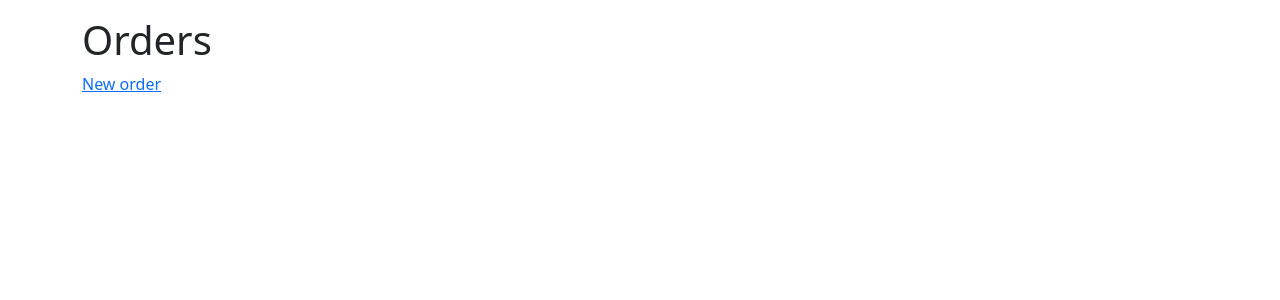
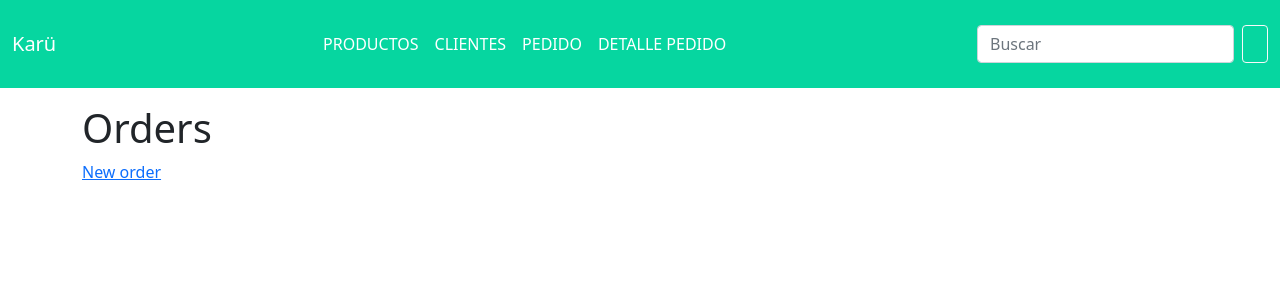
Before and after one commit to Relun/proyecto_karu, a Rails app: page /orders in a window 1280 px wide. Shown: the top 300 px of the page. Run offline with Rails 7, Linux system fonts and the light colour scheme; data that the repository does not hold is empty; some libraries are stand-ins or nearby versions.

Commit message:
navbar y fk de order/client

```diff
--- a/app/views/layouts/application.html.erb
+++ b/app/views/layouts/application.html.erb
@@ -12,6 +12,7 @@
   </head>
 
   <body>
+  <%= render 'shared/navbar' %>
     <div class="container">
       <%= yield %>
     </div>
--- /dev/null
+++ b/app/views/shared/_navbar.html.erb
@@ -0,0 +1,48 @@
+    <nav class="navbar navbar-expand-lg navbar-dark py-4" style="background-color: #06D6A0;">
+        <div class="container-fluid">
+            <a class="navbar-brand logo" href="#">Karü</a>
+            <button class="navbar-toggler" type="button" data-bs-toggle="collapse"
+                data-bs-target="#navbarSupportedContent" aria-controls="navbarSupportedContent" aria-expanded="false"
+                aria-label="Toggle navigation">
+                <span class="navbar-toggler-icon"></span>
+            </button>
+            <div class="collapse navbar-collapse" id="navbarSupportedContent">
+                <ul class="navbar-nav mx-auto mb-2 mb-lg-0">
+                    <!--<li class="nav-item">
+                        <a class="nav-link active" aria-current="page" href="#">INICIO</a>
+                    </li>-->
+                    <li class="nav-item mx-2">
+                        <%=link_to 'PRODUCTOS', products_path, style: "color:white; text-decoration:none" %>
+                    </li>
+                    <li class="nav-item mx-2">
+                        <%=link_to 'CLIENTES', clients_path, style: "color:white; text-decoration:none" %>
+                    </li>
+                    <li class="nav-item mx-2">
+                        <%=link_to 'PEDIDO', orders_path, style: "color:white; text-decoration:none" %>
+                    </li>
+                    <li class="nav-item mx-2">
+                        <%=link_to 'DETALLE PEDIDO', details_path, style: "color:white; text-decoration:none" %>
+                    </li>
+                    <!-- <li class="nav-item">
+                        <a class="nav-link active" href="#">MI CUENTA</a>
+                    </li> -->
+                    <!-- <li class="nav-item dropdown">
+                <a class="nav-link dropdown-toggle" href="#" id="navbarDropdown" role="button" data-bs-toggle="dropdown" aria-expanded="false">
+                  Dropdown
+                </a>
+                <ul class="dropdown-menu" aria-labelledby="navbarDropdown">
+                  <li><a class="dropdown-item" href="#">Action</a></li>
+                  <li><a class="dropdown-item" href="#">Another action</a></li>
+                  <li><hr class="dropdown-divider"></li>
+                  <li><a class="dropdown-item" href="#">Something else here</a></li>
+                </ul>
+              </li> -->
+                </ul>
+                <form class="d-flex">
+                    <input class="form-control me-2" type="search" placeholder="Buscar" aria-label="Search">
+                    <button class="btn btn-outline-light" type="submit"><i
+                            class="fa-solid fa-magnifying-glass"></i></button>
+                </form>
+            </div>
+        </div>
+    </nav>
--- a/config/routes.rb
+++ b/config/routes.rb
@@ -6,5 +6,5 @@ Rails.application.routes.draw do
   # Define your application routes per the DSL in https://guides.rubyonrails.org/routing.html
 
   # Defines the root path route ("/")
-  # root "articles#index"
+   root "products#index"
 end
--- /dev/null
+++ b/db/migrate/20220602035708_add_client_to_order.rb
@@ -0,0 +1,5 @@
+class AddClientToOrder < ActiveRecord::Migration[7.0]
+  def change
+    add_reference :orders, :client, null: false, foreign_key: true
+  end
+end
```
Also changed, not shown: db/schema.rb.
